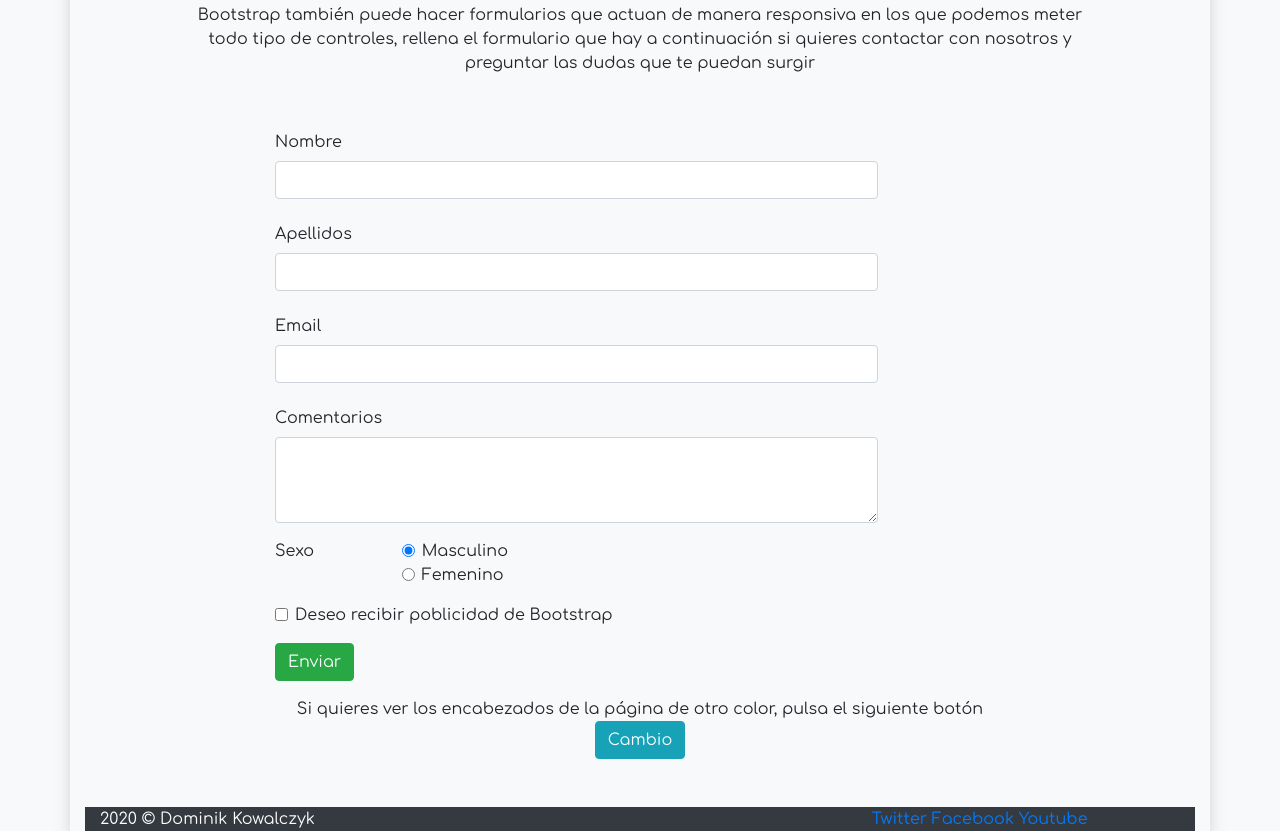
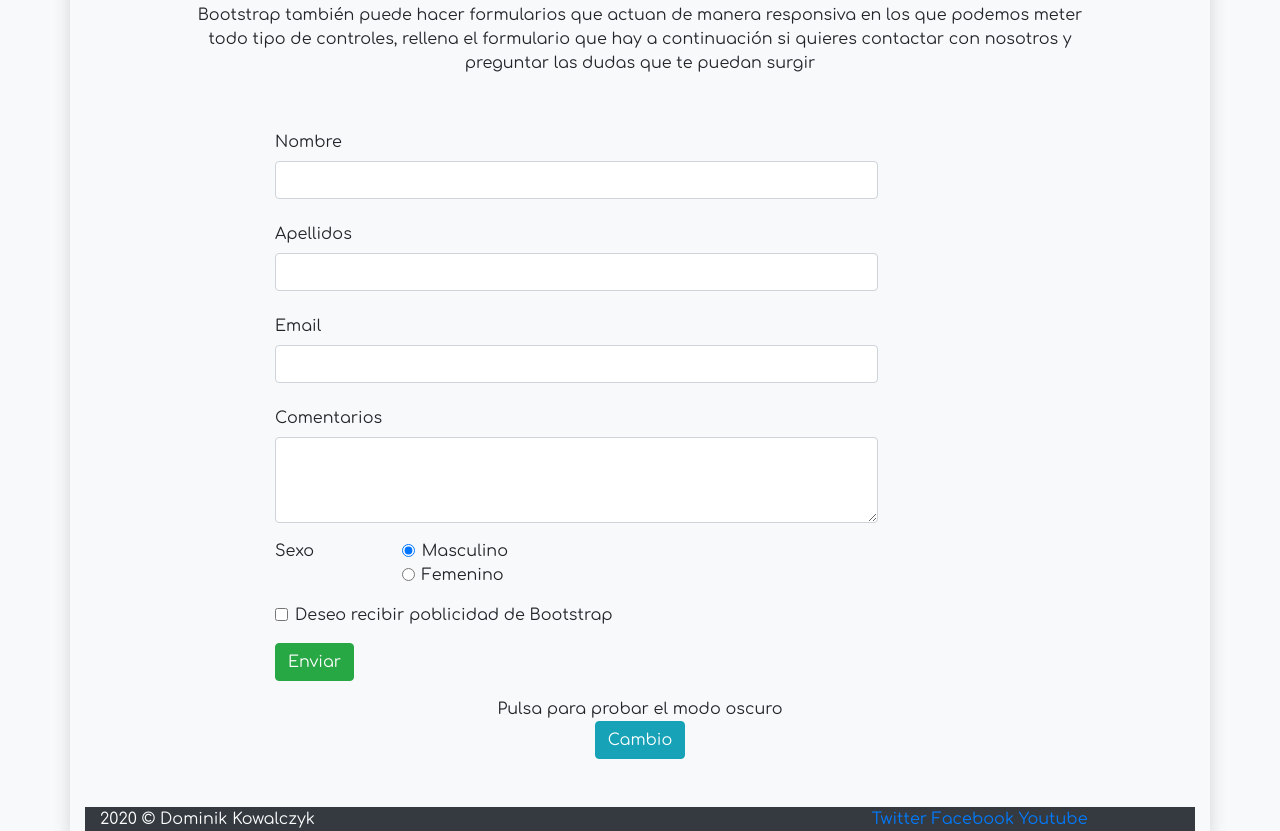
Before and after one commit to Dominikk1297/Bootstrap, a plain HTML site: page ProyectoBootstrap/contacto.html in a window 1280 px wide. Shown: the part 552-1383 px from the top of the page. Drawn offline with nearby package versions, Linux system fonts and the light colour scheme.

Commit message:
Update contacto.html

```diff
--- a/ProyectoBootstrap/contacto.html
+++ b/ProyectoBootstrap/contacto.html
@@ -125,7 +125,7 @@
       </div>
       <div class="row">
         <div class="col-12 text-center">
-          Si quieres ver los encabezados de la página de otro color, pulsa el siguiente botón
+          Pulsa para probar el modo oscuro
 
           <div class="row mb-5">
             <div class="col-12 text-center">
```
